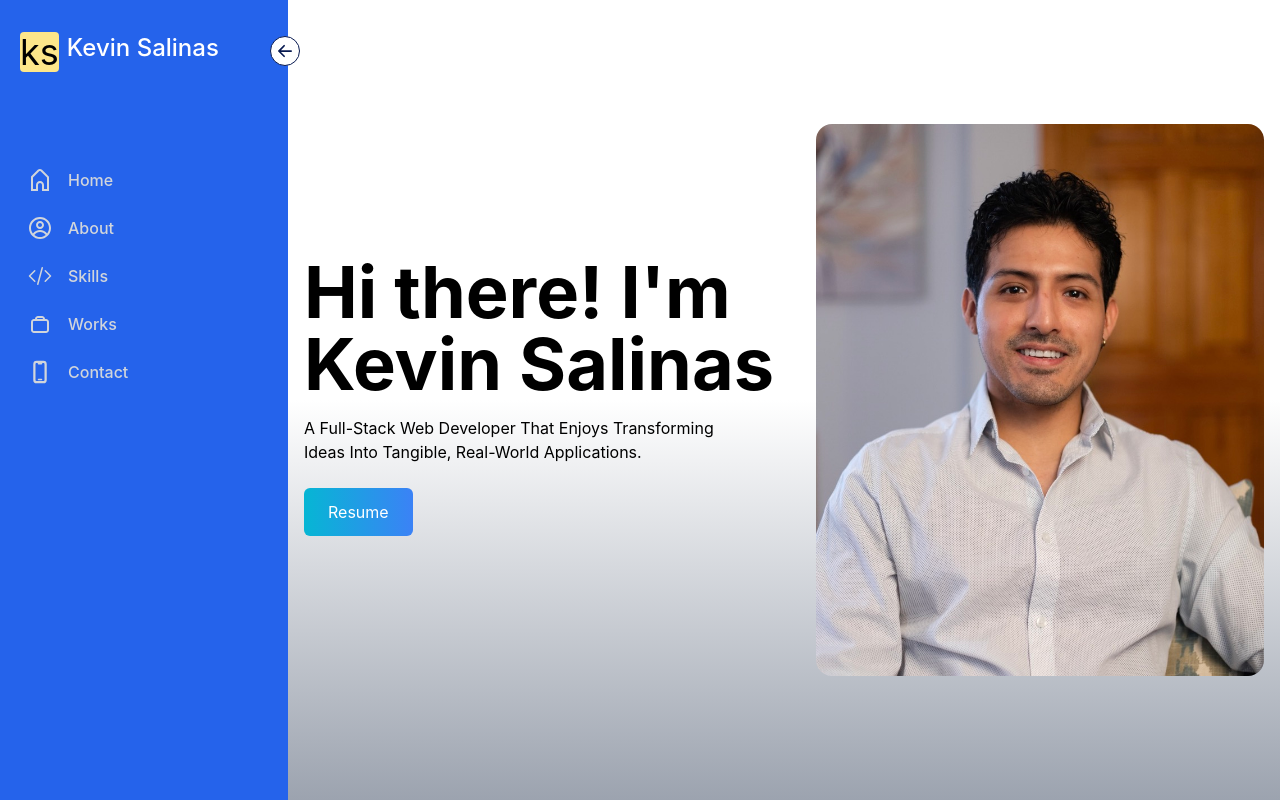
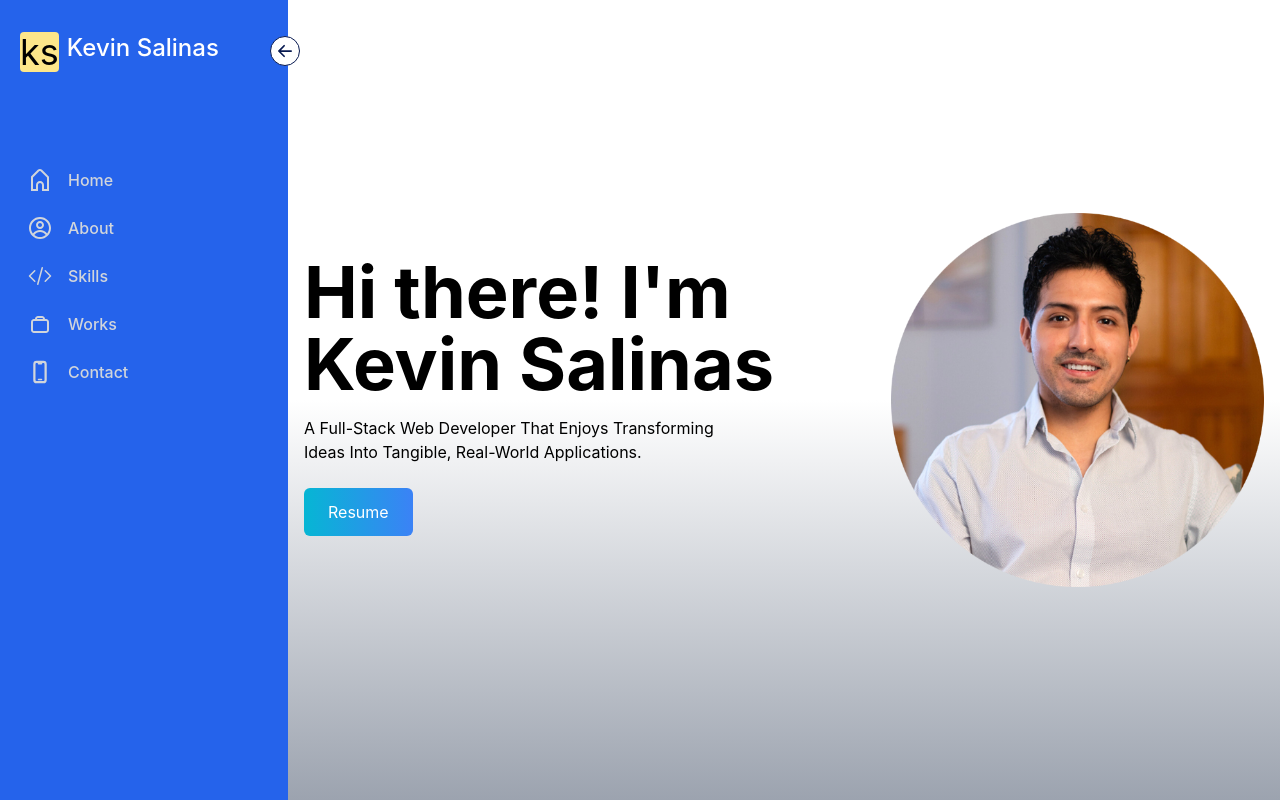
Before and after one commit to kevinjsalinas/portfolio, a React (Create React App) app in the folder frontend/: page / in a window 1280 px wide. Built offline with nearby package versions, Linux system fonts and the light colour scheme.

Commit message:
added new profile image

```diff
--- a/frontend/src/components/Home.js
+++ b/frontend/src/components/Home.js
@@ -15,7 +15,7 @@ function Home() {
                     </div>
                 </div>
                 <div>
-                    <img className="rounded-2xl mx-auto w-2/6 md:w-full" src="/salinas_kevin.jpeg" alt="salinas_kevin_picture"/>
+                    <img className="rounded-2xl mx-auto w-2/6 md:w-full" src="/kevinsalinas-portfolio.png" alt="salinas_kevin_picture"/>
                 </div>
 
             </div>
```
Also changed, not shown: frontend/public/kevinsalinas-portfolio.png (added).
